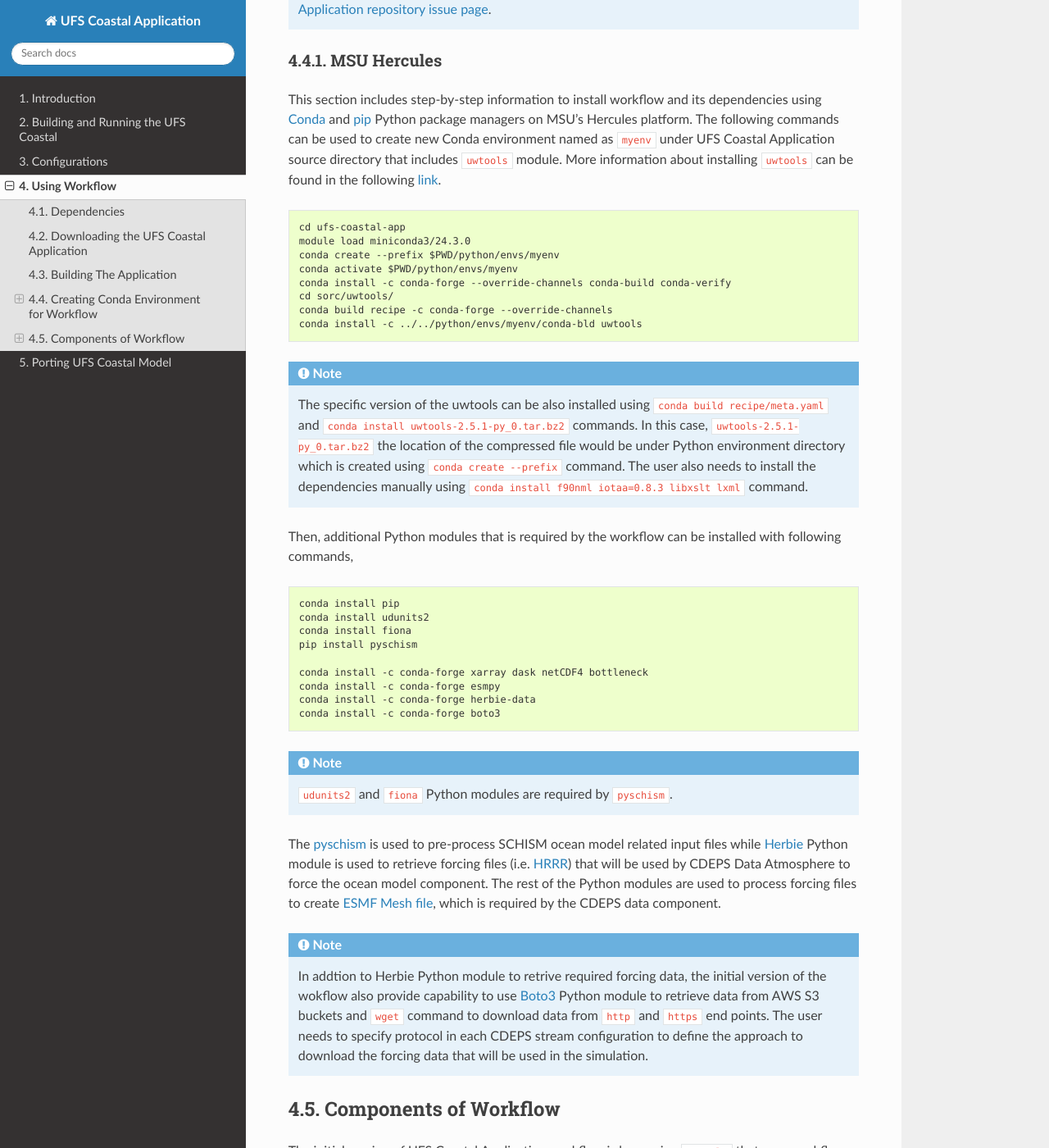
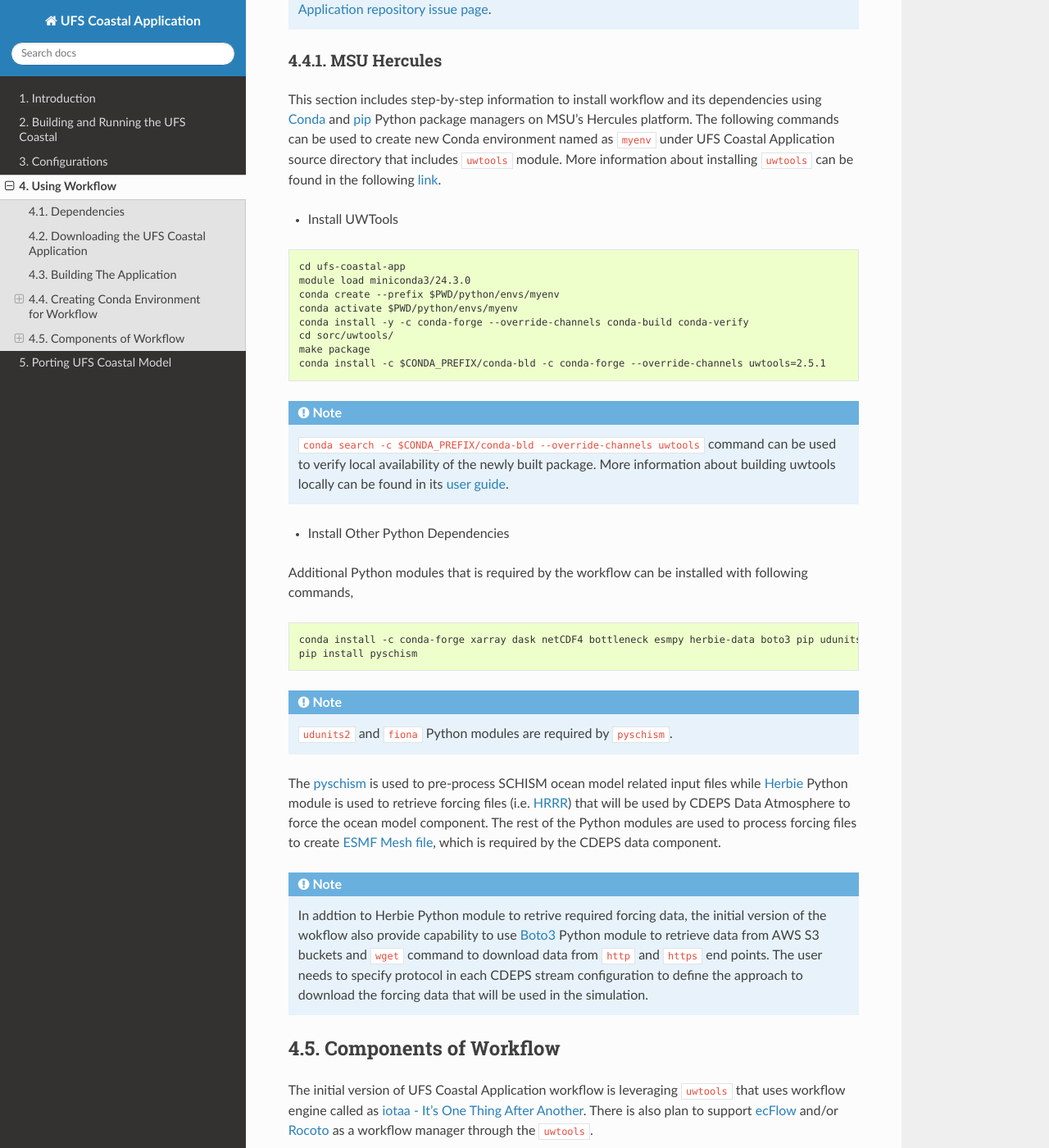
Before and after one commit to oceanmodeling/ufs-coastal-app, a Sphinx documentation site: the page built from doc/source/Workflow.rst, in a window 1280 px wide and 1400 px high, scrolled down 2274 px. Shown: the whole window at 82% size. Built offline with Sphinx 7.4.7 and the Read the Docs theme 3.1.0, drawn with Linux system fonts in a browser that asks for light colours; comment, search, counter and statistics services are not loaded.

Commit message:
update uwtools

```diff
--- a/doc/source/Workflow.rst
+++ b/doc/source/Workflow.rst
@@ -100,33 +100,30 @@ MSU Hercules
 
 This section includes step-by-step information to install workflow and its dependencies using `Conda <https://docs.conda.io/en/latest/#>`_ and `pip <https://packaging.python.org/en/latest/tutorials/installing-packages/>`_ Python package managers on MSU's Hercules platform. The following commands can be used to create new Conda environment named as ``myenv`` under UFS Coastal Application source directory that includes ``uwtools`` module. More information about installing ``uwtools`` can be found in the following `link <https://uwtools.readthedocs.io/en/stable/sections/user_guide/installation.html>`_.
 
+* Install UWTools
+
 .. code-block:: console
 
    cd ufs-coastal-app
    module load miniconda3/24.3.0
    conda create --prefix $PWD/python/envs/myenv
    conda activate $PWD/python/envs/myenv
-   conda install -c conda-forge --override-channels conda-build conda-verify
+   conda install -y -c conda-forge --override-channels conda-build conda-verify
    cd sorc/uwtools/
-   conda build recipe -c conda-forge --override-channels
-   conda install -c ../../python/envs/myenv/conda-bld uwtools
+   make package
+   conda install -c $CONDA_PREFIX/conda-bld -c conda-forge --override-channels uwtools=2.5.1
 
 .. note::
-   The specific version of the uwtools can be also installed using ``conda build recipe/meta.yaml`` and ``conda install uwtools-2.5.1-py_0.tar.bz2`` commands. In this case, ``uwtools-2.5.1-py_0.tar.bz2`` the location of the compressed file would be under Python environment directory which is created using ``conda create --prefix`` command. The user also needs to install the dependencies manually using ``conda install f90nml iotaa=0.8.3 libxslt lxml`` command.
+   ``conda search -c $CONDA_PREFIX/conda-bld --override-channels uwtools`` command can be used to verify local availability of the newly built package. More information about building uwtools locally can be found in its `user guide <https://uwtools.readthedocs.io/en/stable/sections/user_guide/installation.html#build-the-uwtools-package-locally>`_.
 
-Then, additional Python modules that is required by the workflow can be installed with following commands,
+* Install Other Python Dependencies
+
+Additional Python modules that is required by the workflow can be installed with following commands,
 
 .. code-block:: console
 
-   conda install pip
-   conda install udunits2
-   conda install fiona
+   conda install -c conda-forge xarray dask netCDF4 bottleneck esmpy herbie-data boto3 pip udunits2 fiona
    pip install pyschism
-
-   conda install -c conda-forge xarray dask netCDF4 bottleneck
-   conda install -c conda-forge esmpy
-   conda install -c conda-forge herbie-data
-   conda install -c conda-forge boto3
 
 .. note::
    ``udunits2`` and ``fiona`` Python modules are required by ``pyschism``.
```
